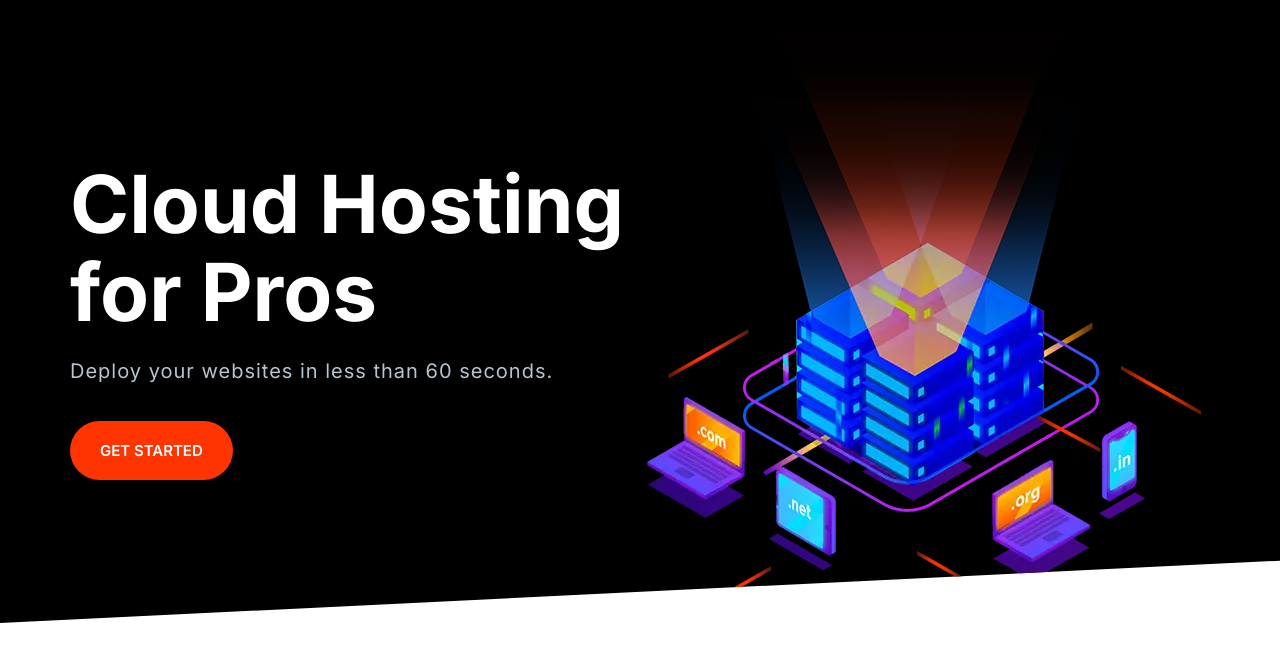
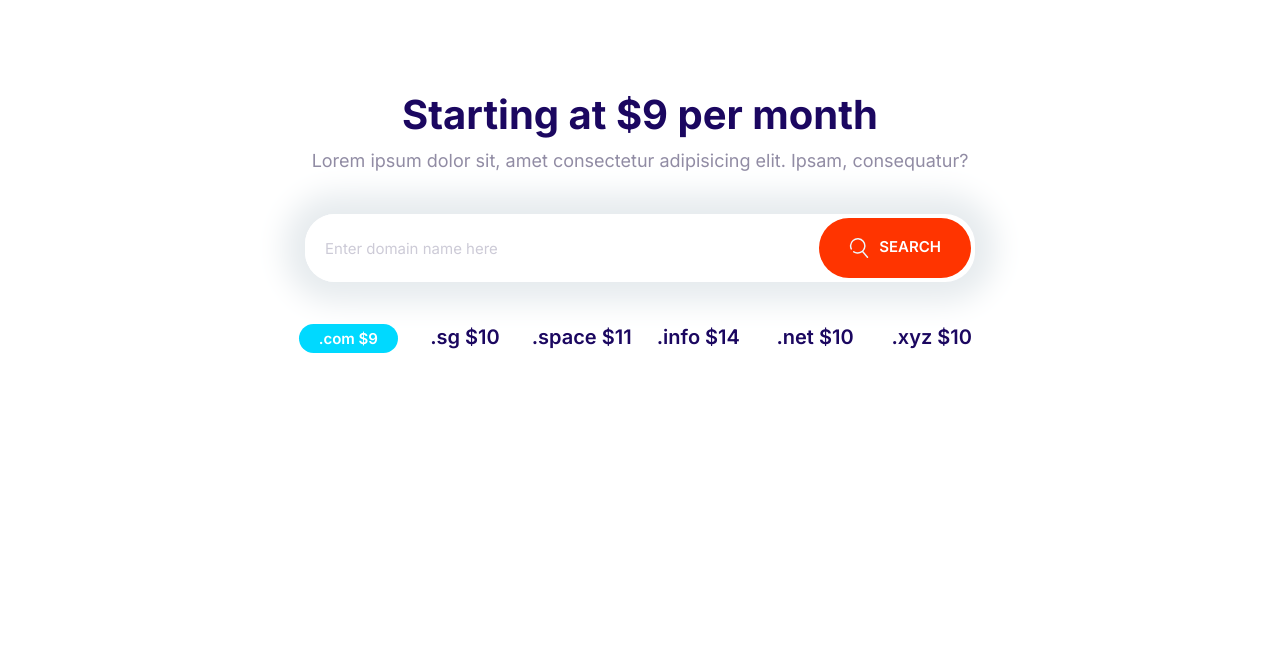
Before and after one commit to dead-alchemy/code-with-mosh-2021, a plain HTML site: page html5-css3-3/index.html in a window 1280 px wide. Drawn offline with Linux system fonts and the light colour scheme.

Commit message:
domains-block

```diff
--- a/html5-css3-3/css/styles.css
+++ b/html5-css3-3/css/styles.css
@@ -210,6 +210,7 @@ a {
 	font-size: 1.8rem;
 	font-weight: 600;
 	margin: 1rem 0;
+	outline: 0;
 	padding: 2rem 3rem;
 	text-align: center;
 	text-transform: uppercase;
@@ -264,6 +265,13 @@ a {
 	padding-right: 6rem;
 }
 
+.btn .icon {
+	width: 2rem;
+	height: 2rem;
+	margin-right: 1rem;
+	vertical-align: middle;
+}
+
 @media screen and (min-width: 1024px) {
 	.btn {
 		font-size: 1.5rem;
@@ -293,7 +301,7 @@ a {
 .input-group .input {
 	border: 0;
 	flex-grow: 1;
-	padding: 1.5rem 1rem;
+	padding: 1.5rem 2rem;
 }
 
 .input-group .btn {
@@ -717,3 +725,29 @@ a {
 		align-self: center;
 	}
 }
+
+/* domain block */
+
+.block-domain .input-group {
+	box-shadow: 0 0 30px 20px #e6ebee;
+	border: 0;
+	margin: 4rem auto;
+	max-width: 670px;
+}
+
+.block-domain__prices {
+	display: grid;
+	grid-template-columns: repeat(3, 1fr);
+	grid-template-rows: repeat(2, 6rem);
+	justify-items: center;
+	font-size: 2rem;
+	font-weight: 600;
+}
+
+@media screen and (min-width: 768px) {
+	.block-domain__prices {
+		grid-template-columns: repeat(auto-fit, minmax(10rem, 1fr));
+		max-width: 700px;
+		margin: 0 auto;
+	}
+}
--- a/html5-css3-3/index.html
+++ b/html5-css3-3/index.html
@@ -15,35 +15,28 @@
 		<title>Moshified</title>
 	</head>
 	<body>
-		<section class="block--dark block--skewed-left hero">
-			<div class="container grid grid--cols-2">
-				<header class="block__header hero__content">
-					<h1 class="block__heading">Cloud Hosting for Pros</h1>
-					<p class="hero__tagline">
-						Deploy your websites in less than 60 seconds.
-					</p>
-					<a href="" class="btn btn--accent btn--streched"
-						>Get Started</a
-					>
-				</header>
-				<picture>
-					<source
-						type="image/webp"
-						srcset="
-							./images/banner.webp    1x,
-							./images/banner@2x.webp 2x
-						"
-					/>
-					<source
-						type="image/png"
-						srcset="
-							./images/banner.png    1x,
-							./images/banner@2x.png 2x
-						"
-					/>
-					<img class="hero__image" src="./images/banner.png" alt="" />
-				</picture>
+		<section class="block container block-domain">
+			<header class="block__header">
+				<h2>Starting at $9 per month</h2>
+				<p>
+					Lorem ipsum dolor sit, amet consectetur adipisicing elit.
+					Ipsam, consequatur?
+				</p>
+			</header>
+			<div class="input-group">
+				<input type="text" class="input" placeholder="Enter domain name here"></input>
+				<button class="btn btn--accent"><svg class="icon icon--white">
+					<use xlink:href="images/sprite.svg#search"></use>
+				</svg>Search</button>
 			</div>
+			<ul class="list block-domain__prices">
+				<li><span class="badge badge--secondary">.com $9</span></li>
+				<li>.sg $10</li>
+				<li>.space $11</li>
+				<li>.info $14</li>
+				<li>.net $10</li>
+				<li>.xyz $10</li>
+			</ul>
 		</section>
 		<script src="./code/main.js"></script>
 	</body>
```
Also changed, not shown: html5-css3-3/components/domains-block.html (added, +23 -0 lines).
